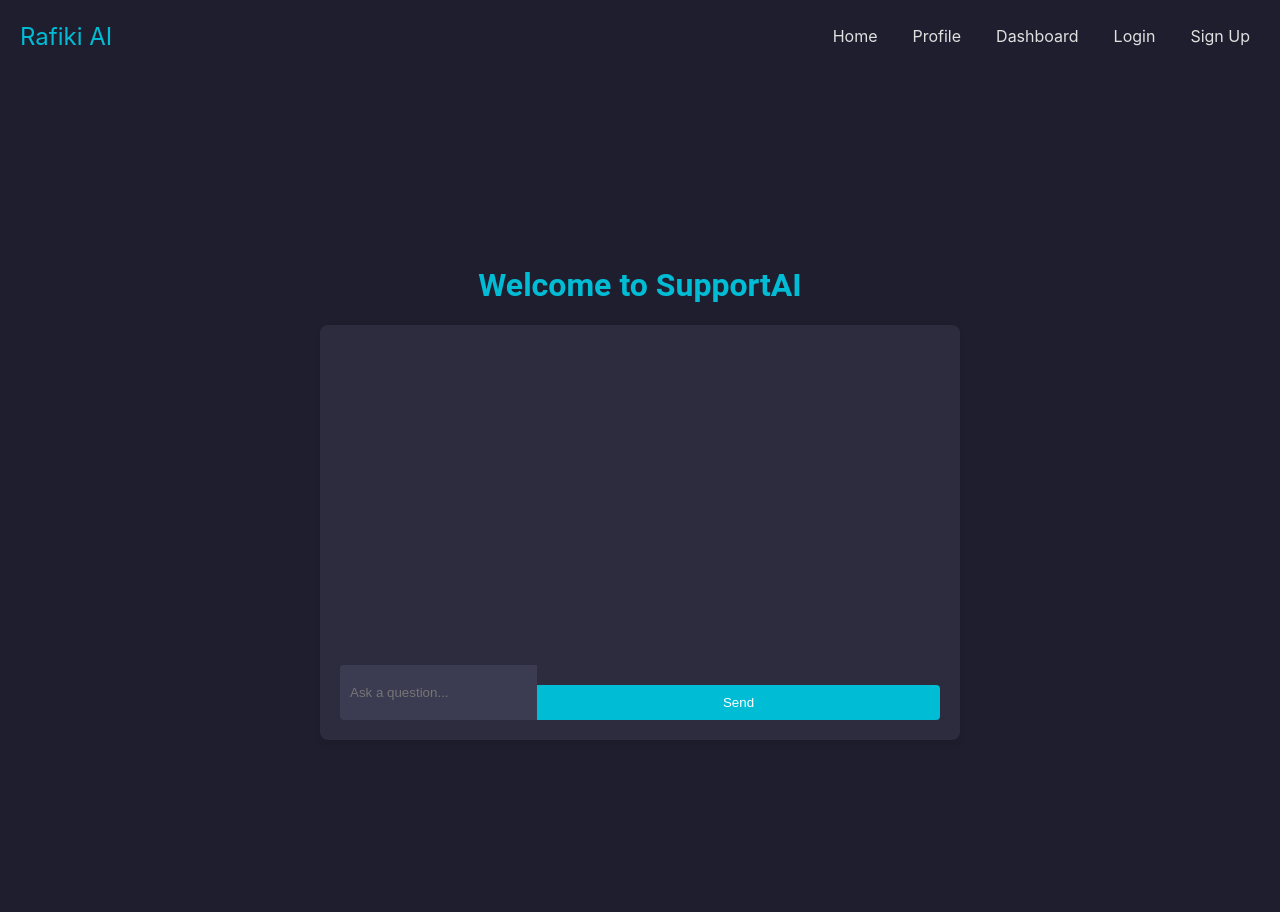
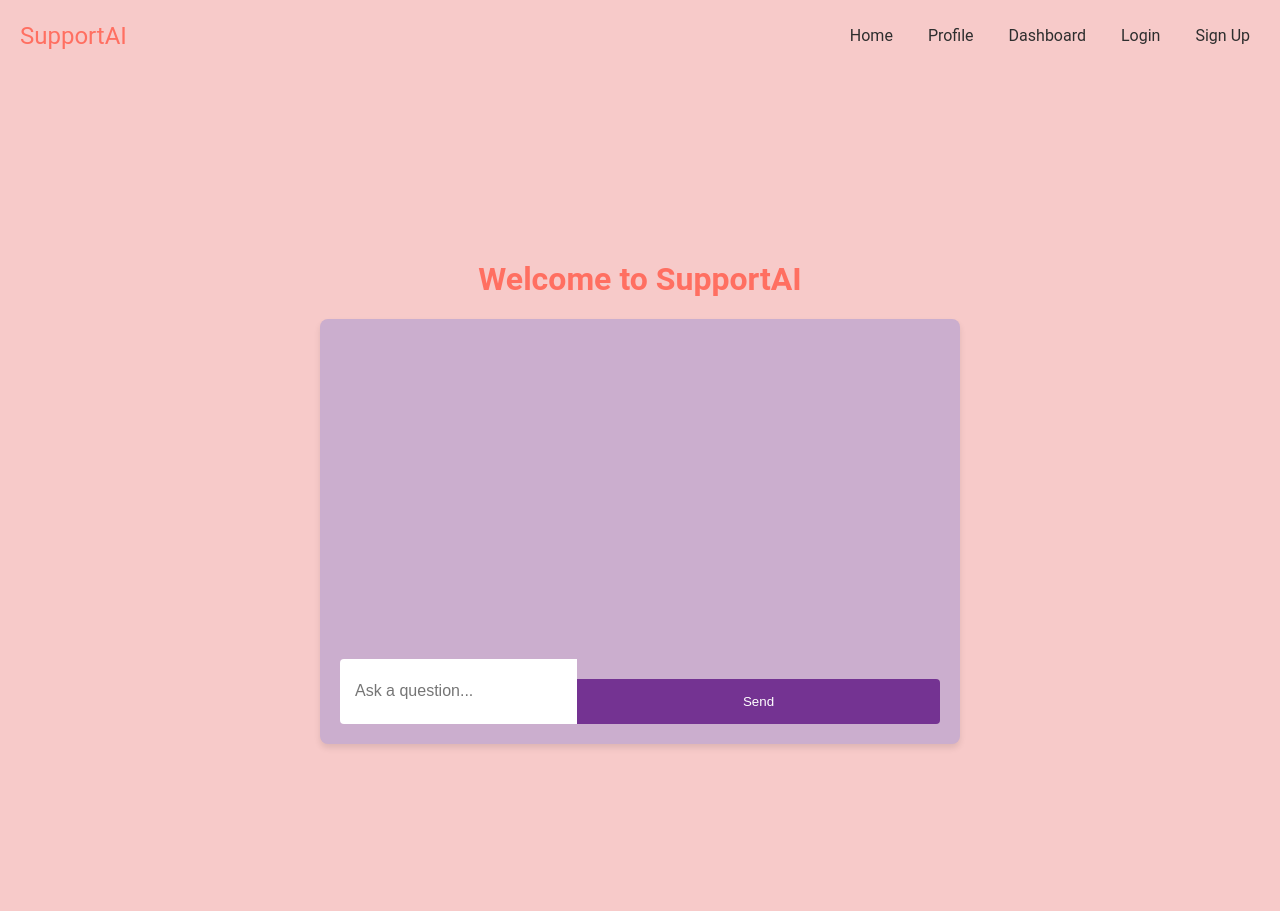
Before and after one commit to AmariahAK/chatbot_frontend, a React (Create React App) app: page / in a window 1280 px wide. Built offline with nearby package versions, Linux system fonts and the light colour scheme; what @azure/msal-react would draw is missing.

Commit message:
more updates

```diff
--- a/src/components/LandingPage.js
+++ b/src/components/LandingPage.js
@@ -29,7 +29,7 @@ const Home = () => {
 
   return (
     <div className="home-container">
-      <h1>Welcome to Rafiki</h1>
+      <h1>Welcome to SupportAI</h1>
       <div className="chat-container">
         <div className="chat-history">
           {chatHistory.map((msg) => (
--- a/src/components/Navbar.js
+++ b/src/components/Navbar.js
@@ -6,7 +6,7 @@ const Navbar = () => {
   return (
     <nav className="navbar">
       <div className="navbar-logo">
-        <Link to="/">Rafiki AI</Link>
+        <Link to="/">SupportAI</Link>
       </div>
       <ul className="navbar-links">
         <li><Link to="/home">Home</Link></li>
--- a/src/css/Home.css
+++ b/src/css/Home.css
@@ -1,23 +1,23 @@
 .home-container {
     padding: 20px;
-    background-color: #F5F5F5;
-    color: #212121;
+    background-color: #F7CAC9; /* Light Pink background */
+    color: #2E2E2E; /* Dark Gray text color */
     min-height: 100vh;
     display: flex;
     flex-direction: column;
     align-items: center;
     justify-content: center;
-    font-family: 'Roboto', sans-serif;
+    font-family: 'Roboto', sans-serif; /* Use Roboto font */
 }
 
 h1 {
-    color: #4CAF50;
+    color: #FF6F61; /* Coral for headings */
 }
 
 .chat-container {
     width: 100%;
     max-width: 600px;
-    background-color: #FFFFFF;
+    background-color: #ffffff; /* White background for chat container */
     border-radius: 8px;
     padding: 20px;
     box-shadow: 0 4px 6px rgba(0, 0, 0, 0.1);
@@ -36,37 +36,42 @@
 }
 
 .chat-message.user {
-    background-color: #E0E0E0;
+    background-color: #FFFFFF; /* White background for user messages */
     text-align: right;
+    color: #2E2E2E; /* Dark Gray text color */
 }
 
 .chat-message.ai {
-    background-color: #FFECB3;
+    background-color: #FFFFFF; /* White background for AI messages */
     text-align: left;
+    color: #2E2E2E; /* Dark Gray text color */
 }
 
 .chat-input {
     display: flex;
+    margin-top: 20px;
 }
 
 .chat-input input {
     flex: 1;
-    padding: 10px;
-    border: 1px solid #CCCCCC;
+    padding: 15px; /* Increase input padding for visibility */
+    border: none;
     border-radius: 4px 0 0 4px;
-    background-color: #FFFFFF;
-    color: #212121;
+    background-color: #FFFFFF; /* White background for input */
+    color: #2E2E2E; /* Dark Gray text color */
+    font-size: 16px; /* Adjust font size */
 }
 
 .chat-input button {
-    padding: 10px 20px;
+    padding: 15px 20px; /* Larger padding for button */
     border: none;
     border-radius: 0 4px 4px 0;
-    background-color: #4CAF50;
-    color: #FFFFFF;
+    background-color: #88B04B; /* Green accent color for button */
+    color: #FFFFFF; /* Button text color */
     cursor: pointer;
+    transition: background-color 0.3s ease;
 }
 
 .chat-input button:hover {
-    background-color: #388E3C;
+    background-color: #6B5B95; /* Darker Purple accent color on hover */
 }
--- a/src/css/Landingpage.css
+++ b/src/css/Landingpage.css
@@ -1,28 +1,30 @@
 .landing-page {
     padding: 20px;
-    background-color: #1e1e2f;
-    color: #e0e0e0;
+    background-color: #F7CAC9; /* Light Pink background */
+    color: #2E2E2E; /* Dark Gray text color */
     min-height: 100vh;
     display: flex;
     flex-direction: column;
     align-items: center;
     justify-content: center;
+    font-family: 'Roboto', sans-serif; /* Use Roboto font */
 }
 
 h1 {
-    color: #00bcd4;
+    color: #FF6F61; /* Coral for headings */
 }
 
 .get-started-btn, .login-btn {
     margin: 10px;
-    padding: 10px 20px;
-    background-color: #00bcd4;
-    color: #fff;
+    padding: 15px 30px; /* Larger padding for buttons */
+    background-color: #6B5B95; /* Purple for buttons */
+    color: #FFFFFF; /* Button text color */
     text-decoration: none;
     border-radius: 4px;
     cursor: pointer;
+    transition: background-color 0.3s ease;
 }
 
 .get-started-btn:hover, .login-btn:hover {
-    background-color: #0097a7;
+    background-color: #88B04B; /* Green accent color on hover */
 }
--- a/src/css/Login.css
+++ b/src/css/Login.css
@@ -4,46 +4,47 @@
     align-items: center;
     justify-content: center;
     min-height: 100vh;
-    background-color: #F5F5F5;
+    background-color: #F7CAC9; /* Light Pink background */
     font-family: 'Roboto', sans-serif;
 }
 
 .login-form {
-    background-color: #FFFFFF;
+    background-color: #cbaece;
     padding: 20px;
     border-radius: 8px;
     box-shadow: 0 4px 6px rgba(0, 0, 0, 0.1);
     display: flex;
     flex-direction: column;
     align-items: center;
-    width: 300px;
+    width: 100%;
+    max-width: 400px;
 }
 
 .login-form h1 {
-    color: #4CAF50;
+    color: #FF6F61;
     margin-bottom: 20px;
 }
 
 .login-form input {
     margin: 10px 0;
-    padding: 10px;
+    padding: 15px; /* Increased padding */
     width: 100%;
-    border: 1px solid #CCCCCC;
+    border: none;
     border-radius: 4px;
     background-color: #FFFFFF;
-    color: #212121;
+    color: #2E2E2E;
 }
 
 .login-form button {
     margin: 20px 0;
-    padding: 10px 20px;
+    padding: 15px 30px;
     border: none;
     border-radius: 4px;
-    background-color: #FF5722;
+    background-color: #88B04B;
     color: #FFFFFF;
     cursor: pointer;
 }
 
 .login-form button:hover {
-    background-color: #E64A19;
+    background-color: #44c161;
 }
--- a/src/css/NavBar.css
+++ b/src/css/NavBar.css
@@ -3,11 +3,13 @@
     justify-content: space-between;
     align-items: center;
     padding: 10px 20px;
-    background-color: #1e1e2f;
+    background-color: #F7CAC9; /* Light Pink background */
+    color: #2E2E2E; /* Dark Gray text color */
+    font-family: 'Roboto', sans-serif; /* Use Roboto font */
 }
 
 .navbar-logo a {
-    color: #00bcd4;
+    color: #FF6F61; /* Coral for logo */
     font-size: 1.5em;
     text-decoration: none;
 }
@@ -19,7 +21,7 @@
 }
 
 .navbar-links li a {
-    color: #e0e0e0;
+    color: #2E2E2E; /* Dark Gray text color */
     text-decoration: none;
     padding: 5px 10px;
     border-radius: 5px;
@@ -27,6 +29,6 @@
 }
 
 .navbar-links li a:hover {
-    background-color: #00bcd4;
-    color: #fff;
+    background-color: #6B5B95; /* Purple accent color on hover */
+    color: #FFFFFF; /* Text color on hover */
 }
--- a/src/css/Profile.css
+++ b/src/css/Profile.css
@@ -1,16 +1,17 @@
 .profile-container {
     padding: 20px;
-    background-color: #1e1e2f;
-    color: #e0e0e0;
+    background-color: #F7CAC9; /* Light Pink background */
+    color: #2E2E2E; /* Dark Gray text color */
     min-height: 100vh;
     display: flex;
     flex-direction: column;
     align-items: center;
     justify-content: center;
+    font-family: 'Roboto', sans-serif; /* Use Roboto font */
 }
 
 h1 {
-    color: #00bcd4;
+    color: #FF6F61; /* Coral for headings */
 }
 
 .profile-pic img {
@@ -29,24 +30,26 @@
 }
 
 .profile-info input {
-    padding: 10px;
+    padding: 15px; /* Increase input padding for visibility */
     margin-top: 5px;
     border: none;
     border-radius: 4px;
-    background-color: #3b3b52;
-    color: #e0e0e0;
+    background-color: #FFFFFF; /* White background for inputs */
+    color: #2E2E2E; /* Dark Gray text color */
+    font-size: 16px; /* Adjust font size */
 }
 
 button {
     margin-top: 20px;
-    padding: 10px 20px;
+    padding: 15px 30px; /* Larger padding for button */
     border: none;
     border-radius: 4px;
-    background-color: #00bcd4;
-    color: #fff;
+    background-color: #6B5B95; /* Purple for button */
+    color: #FFFFFF; /* Button text color */
     cursor: pointer;
+    transition: background-color 0.3s ease;
 }
 
 button:hover {
-    background-color: #0097a7;
+    background-color: #88B04B; /* Green accent color on hover */
 }
--- a/src/css/SignUp.css
+++ b/src/css/SignUp.css
@@ -1,18 +1,19 @@
 .signup-container {
     padding: 20px;
-    background-color: #1e1e2f;
-    color: #e0e0e0;
+    background-color: #F7CAC9; /* Light Pink background */
+    color: #2E2E2E; /* Dark Gray text color */
     min-height: 100vh;
     display: flex;
     flex-direction: column;
     align-items: center;
     justify-content: center;
+    font-family: 'Roboto', sans-serif; /* Use Roboto font */
 }
 
 .signup-form {
     width: 100%;
     max-width: 400px;
-    background-color: #2c2c3e;
+    background-color: #cbaece; /* White background for form */
     border-radius: 8px;
     padding: 20px;
     box-shadow: 0 4px 6px rgba(0, 0, 0, 0.1);
@@ -25,28 +26,30 @@
 .form-group label {
     display: block;
     margin-bottom: 5px;
-    color: #00bcd4;
+    color: #FF6F61; /* Coral for labels */
 }
 
 .form-group input {
-    width: 100%;
-    padding: 10px;
+    width: calc(100% - 20px); /* Adjusted width */
+    padding: 15px; /* Increase input padding for visibility */
     border: none;
     border-radius: 4px;
-    background-color: #3b3b52;
-    color: #e0e0e0;
+    background-color: #FFFFFF; /* White background for inputs */
+    color: #2E2E2E; /* Dark Gray text color */
+    font-size: 16px; /* Adjust font size */
 }
 
 button {
     width: 100%;
-    padding: 10px;
+    padding: 15px 30px; /* Larger padding for button */
     border: none;
     border-radius: 4px;
-    background-color: #00bcd4;
-    color: #fff;
+    background-color: #88B04B; /* Green accent color for button */
+    color: #FFFFFF; /* Button text color */
     cursor: pointer;
+    transition: background-color 0.3s ease;
 }
 
 button:hover {
-    background-color: #0097a7;
+    background-color: #3aac58; /* Purple accent color on hover */
 }
--- a/src/css/styles.css
+++ b/src/css/styles.css
@@ -1,22 +1,23 @@
 .home-container {
     padding: 20px;
-    background-color: #1e1e2f;
-    color: #e0e0e0;
+    background-color: #F7CAC9; /* Light Pink background */
+    color: #2E2E2E; /* Dark Gray text color */
     min-height: 100vh;
     display: flex;
     flex-direction: column;
     align-items: center;
     justify-content: center;
+    font-family: 'Roboto', sans-serif; /* Use Roboto font */
 }
 
 h1 {
-    color: #00bcd4;
+    color: #FF6F61; /* Coral for headings */
 }
 
 .chat-container {
     width: 100%;
     max-width: 600px;
-    background-color: #2c2c3e;
+    background-color: #cbaece; /* White background for chat container */
     border-radius: 8px;
     padding: 20px;
     box-shadow: 0 4px 6px rgba(0, 0, 0, 0.1);
@@ -35,13 +36,15 @@
 }
 
 .chat-message.user {
-    background-color: #3b3b52;
+    background-color: #FFFFFF; /* White background for user messages */
     text-align: right;
+    color: #2E2E2E; /* Dark Gray text color */
 }
 
 .chat-message.ai {
-    background-color: #4a4a65;
+    background-color: #FFFFFF; /* White background for AI messages */
     text-align: left;
+    color: #2E2E2E; /* Dark Gray text color */
 }
 
 .chat-input {
@@ -50,22 +53,24 @@
 
 .chat-input input {
     flex: 1;
-    padding: 10px;
+    padding: 15px; /* Increase input padding for visibility */
     border: none;
     border-radius: 4px 0 0 4px;
-    background-color: #3b3b52;
-    color: #e0e0e0;
+    background-color: #FFFFFF; /* White background for inputs */
+    color: #2E2E2E; /* Dark Gray text color */
+    font-size: 16px; /* Adjust font size */
 }
 
 .chat-input button {
-    padding: 10px 20px;
+    padding: 15px 30px; /* Larger padding for button */
     border: none;
     border-radius: 0 4px 4px 0;
-    background-color: #00bcd4;
-    color: #fff;
+    background-color: #743392; /* Green accent color for button */
+    color: #FFFFFF; /* Button text color */
     cursor: pointer;
+    transition: background-color 0.3s ease;
 }
 
 .chat-input button:hover {
-    background-color: #0097a7;
+    background-color: #6B5B95; /* Purple accent color on hover */
 }
```
Lines whose indentation alone changed are shown as unchanged.
